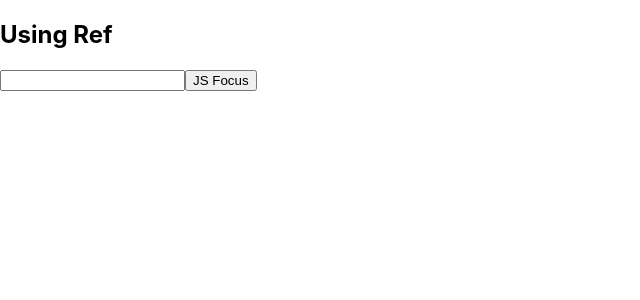
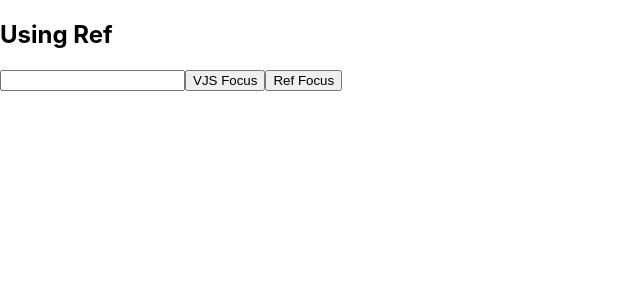
Before and after one commit to kanglaeheon/react-practice, a React (Create React App) app in the folder cra/: page / in a window 1280 px wide. Shown: the top 300 px of the page, without its empty margins (0-640 px from the left). Built offline with nearby package versions, Linux system fonts and the light colour scheme.

Commit message:
Ref 사용하기

```diff
--- a/cra/src/components/ReactRef.jsx
+++ b/cra/src/components/ReactRef.jsx
@@ -3,7 +3,9 @@ import React, { Component } from 'react';
 class ReactRef extends Component {
     constructor(props) {
         super(props);
-
+        //  참조 객체 생성: DOM 요소에 엘리먼트를 저장하기 위한 Ref
+        this.textInput = React.createRef();
+        //  input#id 엘리먼트 참조
     }
 
     JavaScriptFocus() {
@@ -12,11 +14,22 @@ class ReactRef extends Component {
         document.getElementById("id").focus();
     }
 
+    RefFocus = (e) => {
+        //  Ref를 이용한 엘리먼트 접근
+        console.log("REF: ", this.textInput);
+        console.log(this.textInput.current);
+        //  DOM 노드를 얻기 위해, current 속성 이용
+        this.textInput.current.style.backgroundColor = "lightgreen";
+        this.textInput.current.focus();
+    }
+
     render() {
+        console.log("REF: ", this.textInput);
         return (
             <>
-                <input id="id" type="text" />
-                <input type="button" value="JS Focus" onClick={ this.JavaScriptFocus } />
+                <input id="id" type="text" ref={ this.textInput } />
+                <input type="button" value="VJS Focus" onClick={ this.JavaScriptFocus } />
+                <input type="button" value="Ref Focus" onClick={ this.RefFocus } />
             </>
         )
     }
```
